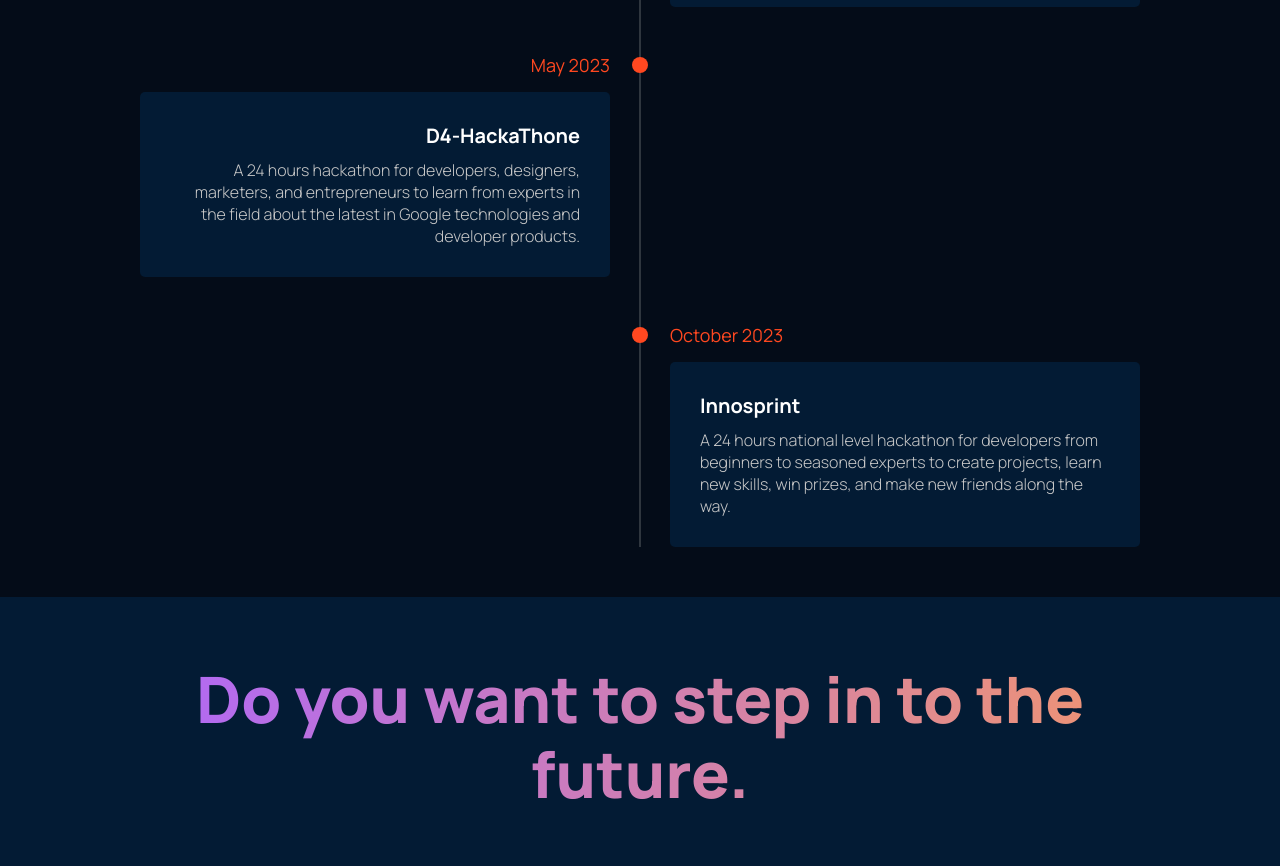
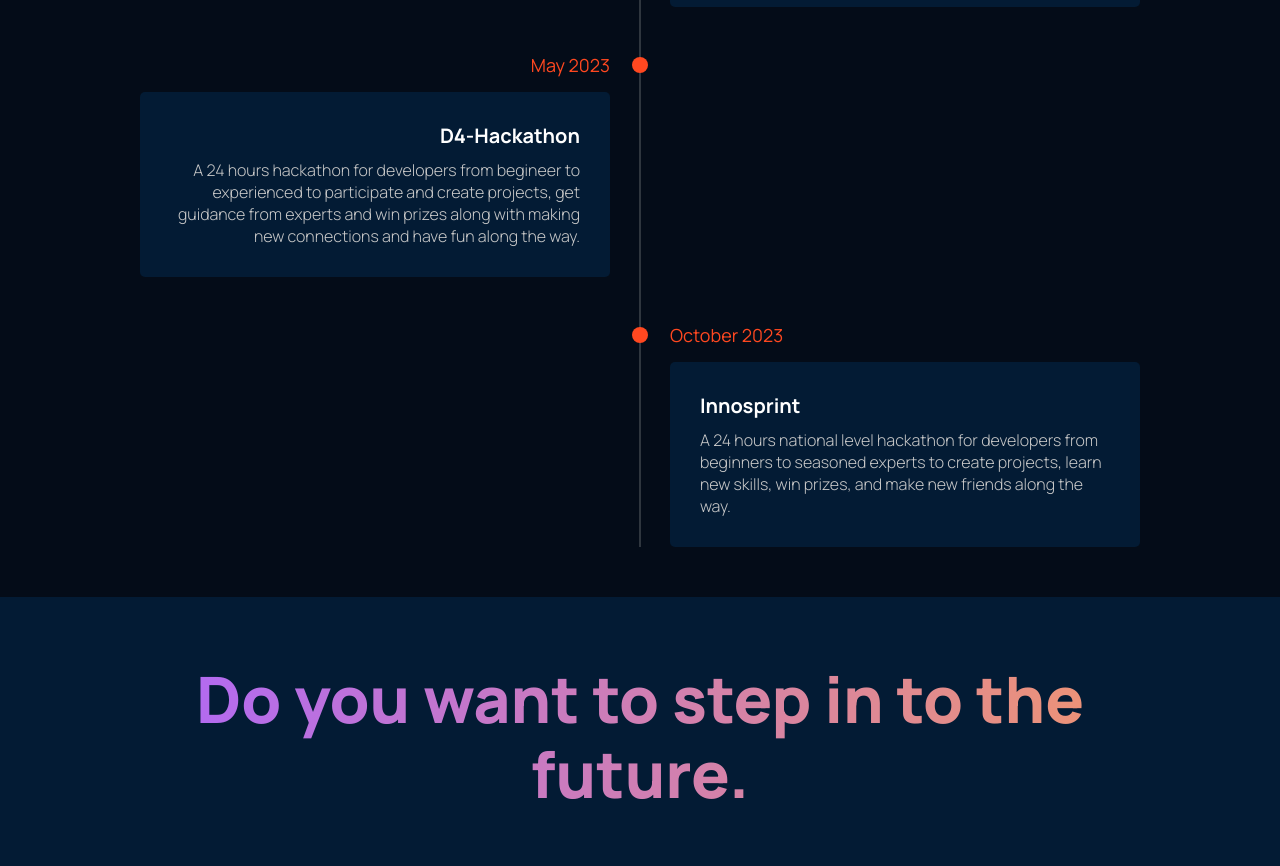
Before and after one commit to D4Community/d4-website, a React (Create React App) app: page / in a window 1280 px wide. Shown: the part 2680-3546 px from the top of the page. Built offline with nearby package versions, Linux system fonts and the light colour scheme.

Commit message:
minor changes to event data

```diff
--- a/src/data/EventData.js
+++ b/src/data/EventData.js
@@ -14,8 +14,8 @@ export const EventData = [
     {
         id: 3,
         EventDate:"May 2023",
-        Eventname: "D4-HackaThone",
-        AboutEvent: "A 24 hours hackathon for developers, designers, marketers, and entrepreneurs to learn from experts in the field about the latest in Google technologies and developer products.",
+        Eventname: "D4-Hackathon",
+        AboutEvent: "A 24 hours hackathon for developers from begineer to experienced to participate and create projects, get guidance from experts and win prizes along with making new connections and have fun along the way.",
     },
     {
         id: 4,
```
